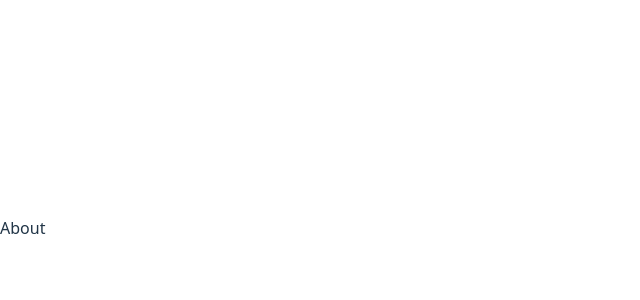
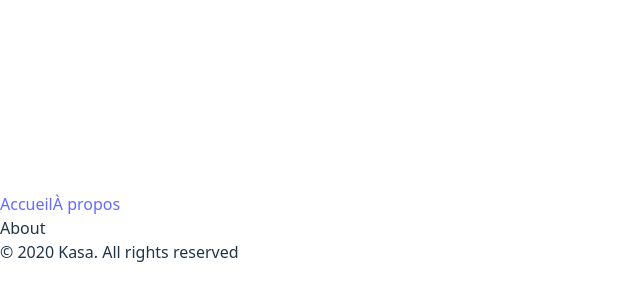
Before and after one commit to CorentinNOC/kasa, a React (Vite) app: page /about in a window 1280 px wide. Shown: the part 172-472 px from the top of the page, without its empty margins (0-640 px from the left). Built offline with nearby package versions, Linux system fonts and the light colour scheme.

Commit message:
feat(layout):add layout logic to the routes

```diff
--- /dev/null
+++ b/src/components/Footer/index.jsx
@@ -0,0 +1,3 @@
+export default function Footer() {
+  return <footer>© 2020 Kasa. All rights reserved</footer>;
+}
--- /dev/null
+++ b/src/components/Layout/index.jsx
@@ -0,0 +1,17 @@
+import { Outlet } from "react-router";
+import Footer from "../Footer";
+import Navbar from "../Navbar";
+
+function Layout() {
+  return (
+    <>
+      <Navbar />
+      <main>
+        <Outlet />
+      </main>
+      <Footer />
+    </>
+  );
+}
+
+export default Layout;
--- /dev/null
+++ b/src/components/Navbar/index.jsx
@@ -0,0 +1,10 @@
+import { Link } from "react-router";
+
+export default function Navbar() {
+  return (
+    <nav>
+      <Link to="/">Accueil</Link>
+      <Link to="/about">À propos</Link>
+    </nav>
+  );
+}
--- a/src/routes.jsx
+++ b/src/routes.jsx
@@ -1,25 +1,30 @@
 import { createBrowserRouter } from "react-router";
-import About from "./pages/About/index.jsx";
-import Error from "./pages/Error/index.jsx";
-import Home from "./pages/Home/index.jsx";
-import Logement from "./pages/Logement/index.jsx";
+import Layout from "./components/Layout";
+import About from "./pages/About";
+import Error from "./pages/Error";
+import Home from "./pages/Home";
+import Logement from "./pages/Logement";
 
 const routers = createBrowserRouter([
   {
     path: "/",
+    element: <Layout />,
+    errorElement: <Error />,
+
+    children: [
+      {
+        index: true,
         element: <Home />,
       },
       {
-    path: "/logement/:id",
+        path: "logement/:id",
         element: <Logement />,
       },
       {
-    path: "/about",
+        path: "about",
         element: <About />,
       },
-  {
-    path: "*",
-    element: <Error />,
+    ],
   },
 ]);
 
```
Lines whose indentation alone changed are shown as unchanged.
